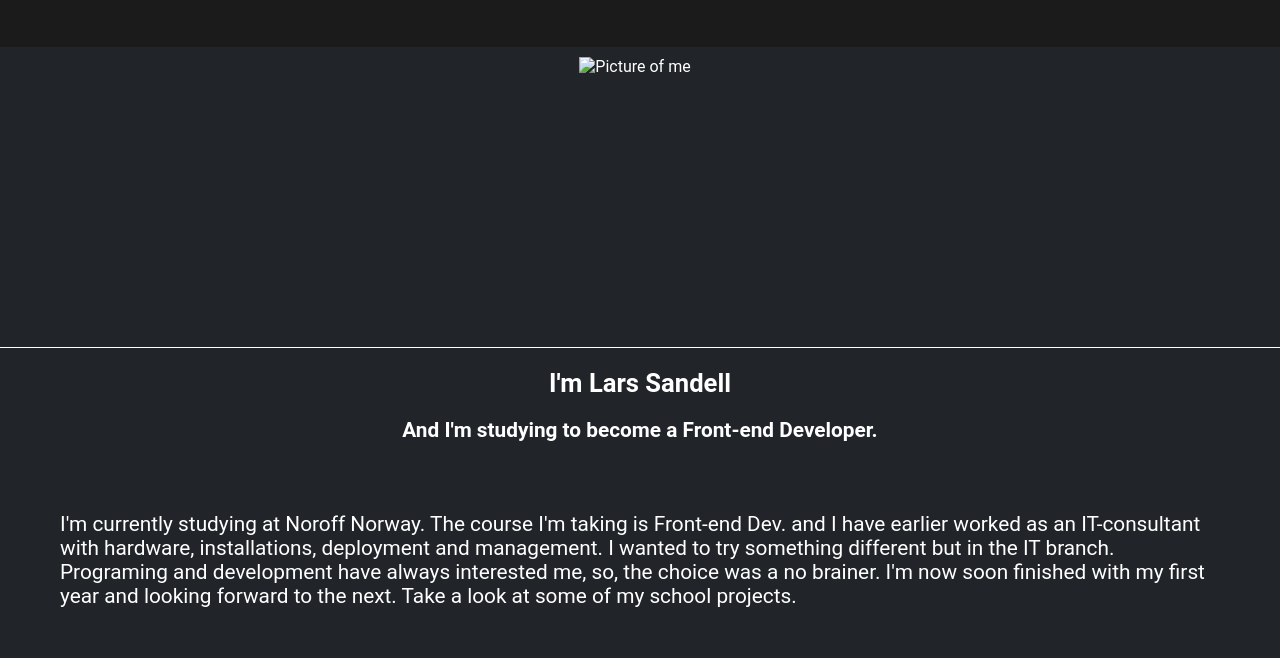
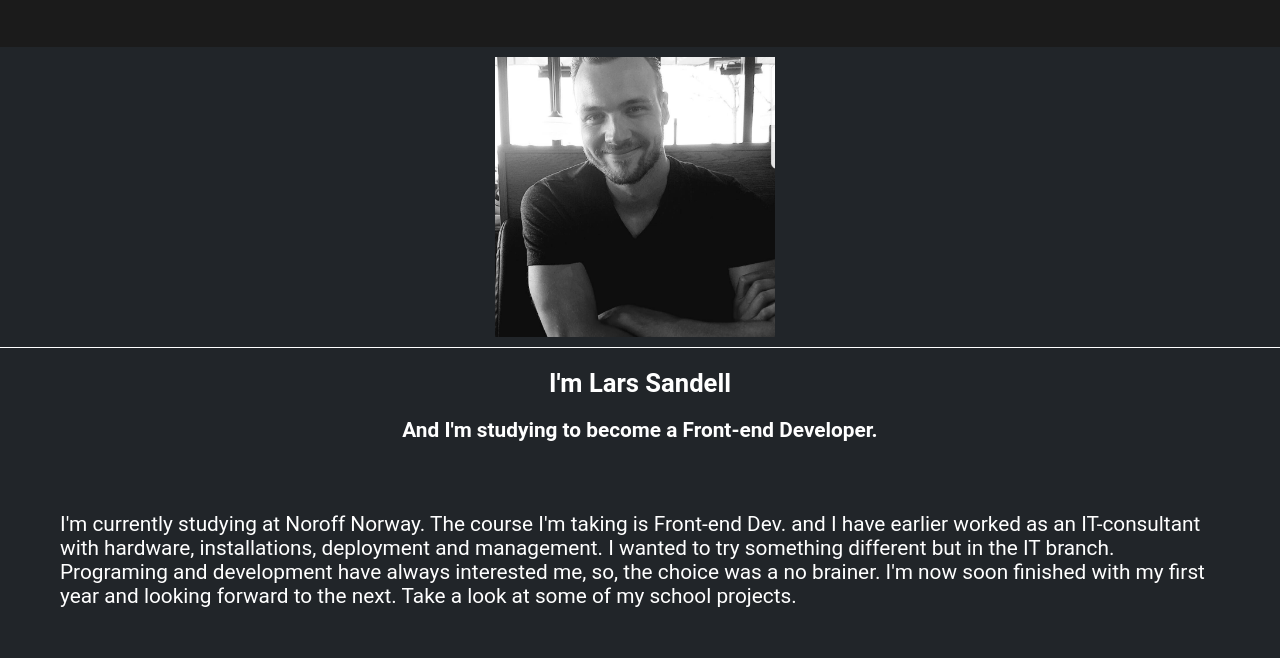
Before and after one commit to larssandell/Portfolio_two, a plain HTML site: page index.html in a window 1280 px wide. Shown: the part 142-800 px from the top of the page. Drawn offline with Linux system fonts and the light colour scheme; the site is published under a folder, as on GitHub Pages, so addresses that start at the root find nothing; files whose address does not match are found by name.

Commit message:
add . to href and links

```diff
--- a/index.html
+++ b/index.html
@@ -43,7 +43,7 @@
             <div class="bio__wrapper">
                 <div class="bio__info">
                     <div class="bio__img">
-                        <img src="/src/img/lars.jpg" alt="Picture of me" />
+                        <img src="./src/img/lars.jpg" alt="Picture of me" />
                     </div>
                     <div class="bio__headline">
                         <h1>I'm Lars Sandell</h1>
```
